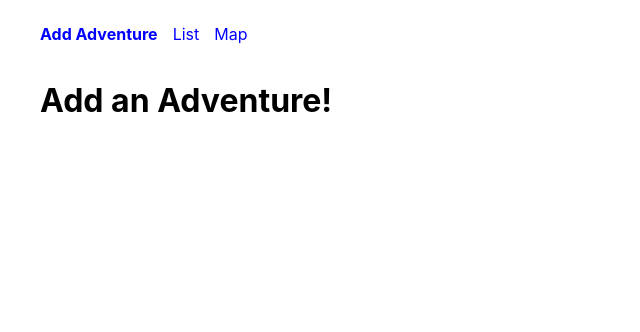
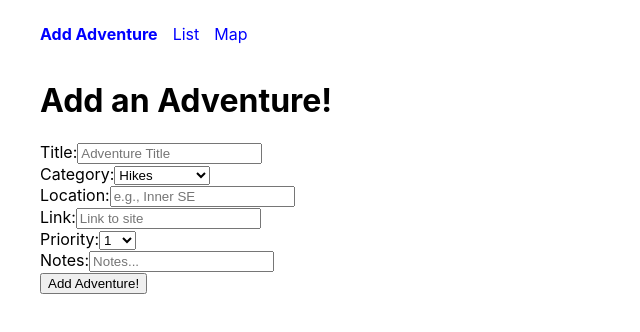
Before and after one commit to kjs2b/FunPlanner-react, a React (Create React App) app in the folder FunPlanner/: page / in a window 1280 px wide. Shown: the top 332 px of the page, without its empty margins (0-640 px from the left). Built offline with nearby package versions, Linux system fonts and the light colour scheme.

Commit message:
Add Adventure form created (not yet functional)

```diff
--- a/FunPlanner/src/components/AddAdventureContainer.js
+++ b/FunPlanner/src/components/AddAdventureContainer.js
@@ -1,10 +1,12 @@
 import React, { Component } from 'react';
+import AddAdventureForm from './AddAdventureForm';
 
 export default class AddAdventureContainer extends Component {
   render() {
     return (
       <div className='addAdventureContainer'>
         <h1> Add an Adventure!</h1>
+        <AddAdventureForm />
       </div>
     );
   }
--- a/FunPlanner/src/components/AddAdventureForm.js
+++ b/FunPlanner/src/components/AddAdventureForm.js
@@ -1,5 +1,123 @@
 import React, { Component } from 'react';
 
 export default class AddAdventureForm extends Component {
+  constructor(props) {
+    super(props);
 
+    this.state = {
+      title: '',
+      location: '',
+      category: '',
+      notes: '',
+      priority: null,
+      image: null,
+      link: ''
+    }
+    this.handleChange = this.handleChange.bind(this);
+  }
+
+  handleChange(event) {
+    const value = event.target.value;
+    const id = event.target.id;
+
+    this.setState({
+      [id]: value
+    });
+  }
+
+  handleSubmit() {
+    //this.setState
+  }
+
+  render() {
+    return (
+    <form className='addAdventureForm'>
+      <div>
+        <label className='formHeader' htmlFor='title'>
+          Title:
+        </label>
+        <input
+          id='title'
+          placeholder='Adventure Title'
+          type='text'
+          autoComplete='off'
+          value={this.state.title}
+          onChange={this.handleChange}
+        />
+      </div>
+      <div>
+        <label className='formHeader' htmlFor='category'>
+          Category:
+        </label>
+        <select>
+          <option value='Hikes'>Hikes</option>
+          <option value='Restaurants'>Restaurants</option>
+          <option value='Events'>Events</option>
+          <option value='Destinations'>Destinations</option>
+          <option value='Other'>Other</option>
+        </select>
+      </div>
+      <div>
+        <label className='formHeader' htmlFor='location'>
+          Location:
+        </label>
+        <input
+          id='location'
+          placeholder='e.g., Inner SE'
+          type='text'
+          autoComplete='off'
+          value={this.state.location}
+          onChange={this.handleChange}
+        />
+      </div>
+      <div>
+        <label className='formHeader' htmlFor='link'>
+          Link:
+        </label>
+        <input
+          id='link'
+          placeholder='Link to site'
+          type='text'
+          autoComplete='off'
+          value={this.state.link}
+          onChange={this.handleChange}
+        />
+      </div>
+      <div>
+        <label className='formHeader' htmlFor='priority'>
+          Priority:
+        </label>
+        <select>
+          <option value='1'>1</option>
+          <option value='2'>2</option>
+          <option value='3'>3</option>
+          <option value='4'>4</option>
+          <option value='5'>5</option>
+          <option value='6'>6</option>
+          <option value='7'>7</option>
+          <option value='8'>8</option>
+          <option value='9'>9</option>
+          <option value='10'>10</option>
+        </select>
+      </div>
+      <div>
+        <label className='formHeader' htmlFor='notes'>
+          Notes:
+        </label>
+        <input
+          id='notes'
+          placeholder='Notes...'
+          type='text'
+          autoComplete='off'
+          value={this.state.notes}
+          onChange={this.handleChange}
+        />
+      </div>
+      <input
+        type='submit'
+        value='Add Adventure!'
+      />
+    </form>
+    );
+  }
 }
```
